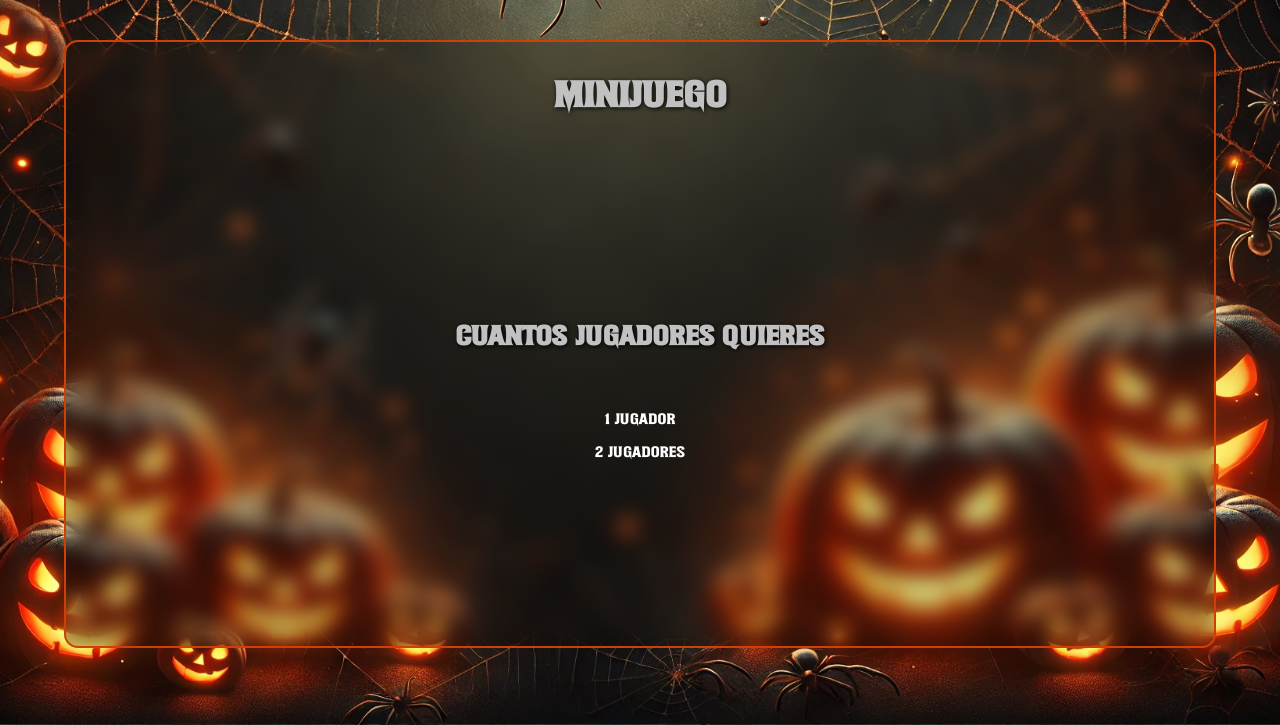
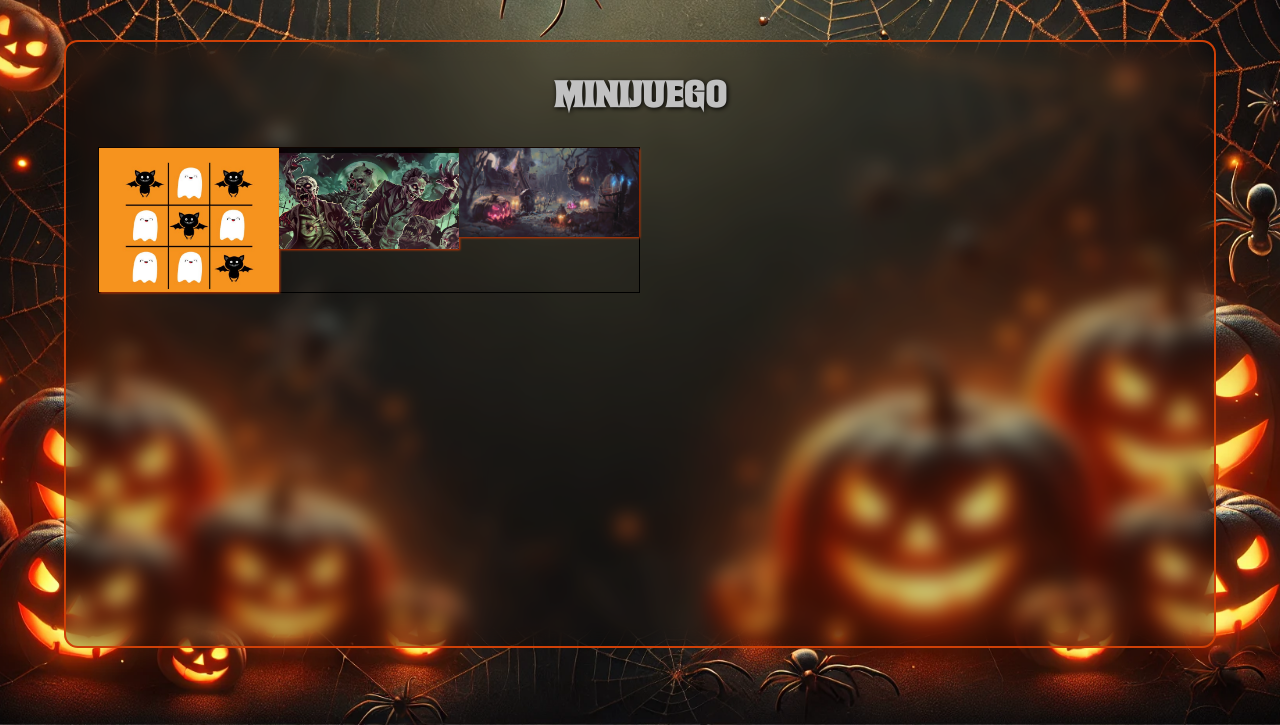
Before and after one commit to paurosmoleon/proyecto-de-halloween, a PHP site: page /Components/game.html in a window 1280 px wide. Shown: the part 75-800 px from the top of the page. Run offline with PHP 8.4, Linux system fonts and the light colour scheme.

Commit message:
imgaenes de slider jeugos

```diff
--- a/front/Components/game.html
+++ b/front/Components/game.html
@@ -31,7 +31,16 @@
     <main>
         <div id="contenedor_juego" class="contenedor_juego">
             <h1 class="titulo_juego" id="titulo_juego">MINIJUEGO</h1>
-            <div id="jugadores">
+
+          <div class="juegos">
+            <img id="img_selec_game" src="../assets/img/game/tic tac toe.jpg" alt="" width="32%"  height="100%">
+            <img id="img_selec_game" src="../assets/img/game/survive.webp" alt="" width="32%"  height="100%">
+            <img id="img_selec_game" src="../assets/img/game/puzle.jpg" alt="" width="32%" height="100%">
+          </div>
+
+
+
+            <div id="jugadores" style="display: none;">
 
               <h2>Cuantos jugadores quieres</h2>
                 <button id="1_player">1 Jugador</button>
--- a/front/css/game.css
+++ b/front/css/game.css
@@ -140,3 +140,18 @@ img{
 .player{
     filter: drop-shadow(1px 1px 5px #651616);
 }
+
+.juegos{
+    width: 50%;
+    border: 1px solid black;
+    display: flex;
+
+}
+
+#img_selec_game{
+    flex: 1;
+}
+
+#img_selec_game:hover{
+    flex: 3;
+}
```
Also changed, not shown: front/assets/img/game/puzle.jpg (added), front/assets/img/game/survive.webp (added), front/assets/img/game/tic tac toe.jpg (added).
